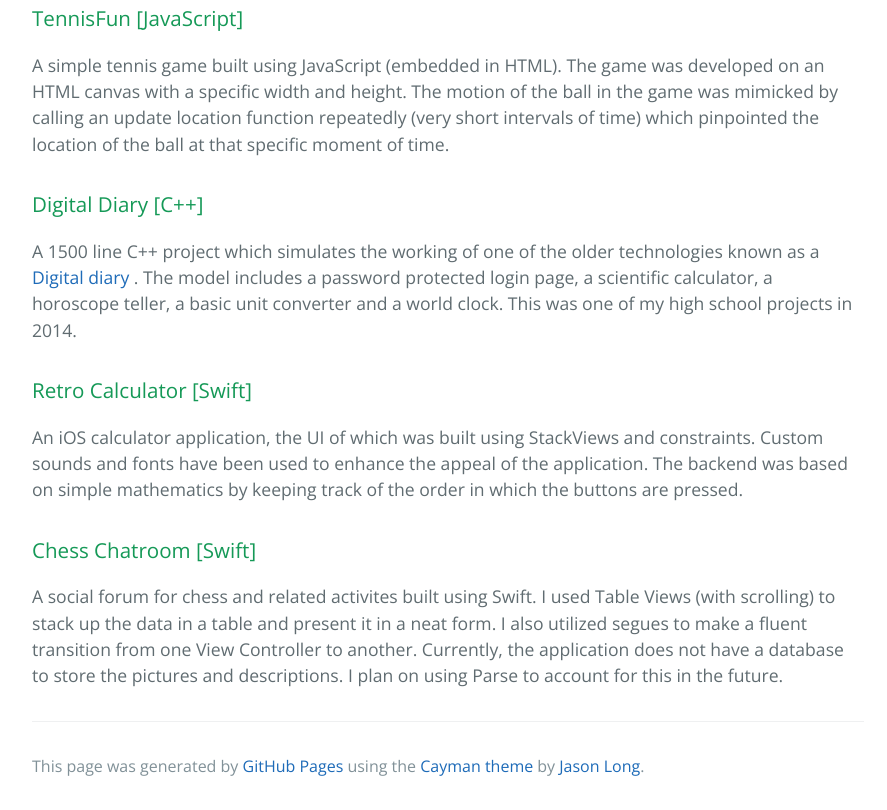
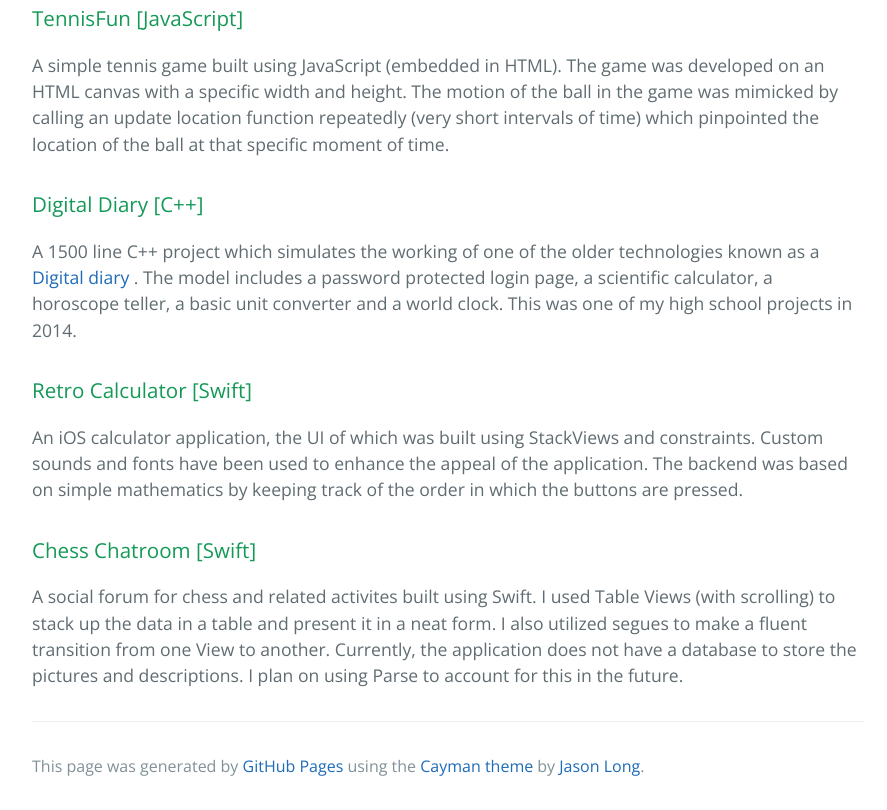
Before and after one commit to arp001/arp001, a plain HTML site: page projects.html in a window 1280 px wide. Shown: the part 485-1295 px from the top of the page, without its empty margins (192-1079 px from the left). Drawn offline with nearby package versions, Linux system fonts and the light colour scheme.

Commit message:
~ updates made ~

```diff
--- a/projects.html
+++ b/projects.html
@@ -41,7 +41,7 @@
 <h3>
 <a id="authors-and-contributors" class="anchor" href="#authors-and-contributors" aria-hidden="true"><span aria-hidden="true" class="octicon octicon-link"></span></a>Chess Chatroom [Swift]</h3>
 
-<p>A social forum for chess and related activites built using Swift. I used Table Views (with scrolling) to stack up the data in a table and present it in a neat form. I also utilized segues to make a fluent transition from one View Controller to another. Currently, the application does not have a database to store the pictures and descriptions. I plan on using Parse to account for this in the future.</p>
+<p>A social forum for chess and related activites built using Swift. I used Table Views (with scrolling) to stack up the data in a table and present it in a neat form. I also utilized segues to make a fluent transition from one View to another. Currently, the application does not have a database to store the pictures and descriptions. I plan on using Parse to account for this in the future.</p>
 
 <!-- <h3>
 <a id="support-or-contact" class="anchor" href="#support-or-contact" aria-hidden="true"><span aria-hidden="true" class="octicon octicon-link"></span></a>Support or Contact</h3> -->
```
